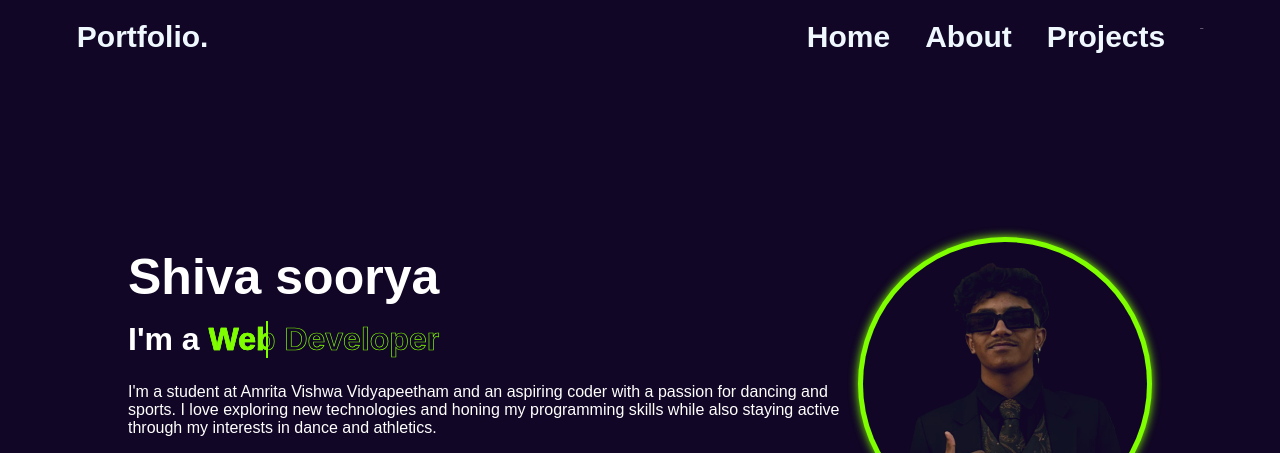
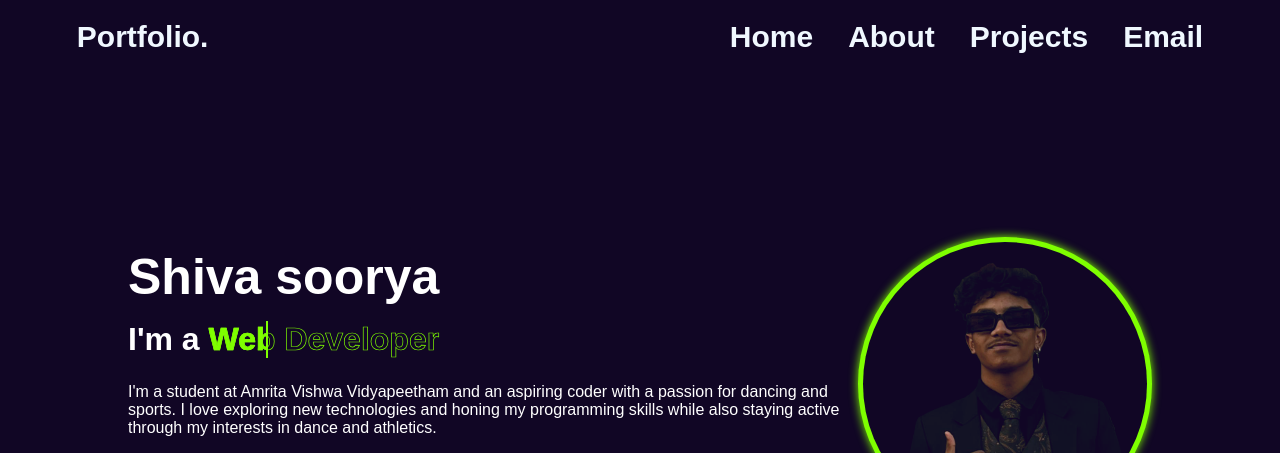
Before and after one commit to P1X3LPL4GU3/HTML-PROJECT-P-1, a plain HTML site: page index.html in a window 1280 px wide. Shown: the top 453 px of the page. Drawn offline with nearby package versions, Linux system fonts and the light colour scheme.

Commit message:
Update index.html

```diff
--- a/index.html
+++ b/index.html
@@ -16,7 +16,7 @@
                 <li><a href="" class="logo">Home</a></li>
                 <li><a href="" class="logo">About</a></li>
                 <li><a href="example.html" class="logo" target="_blank">Projects</a></li>
-                <li><a href= "mailto:shivasmail56@gmail.com">Email</a></li>
+                <li><a href= "mailto:shivasmail56@gmail.com" class="logo">Email</a></li>
             </ul>
         </nav>
 
```
